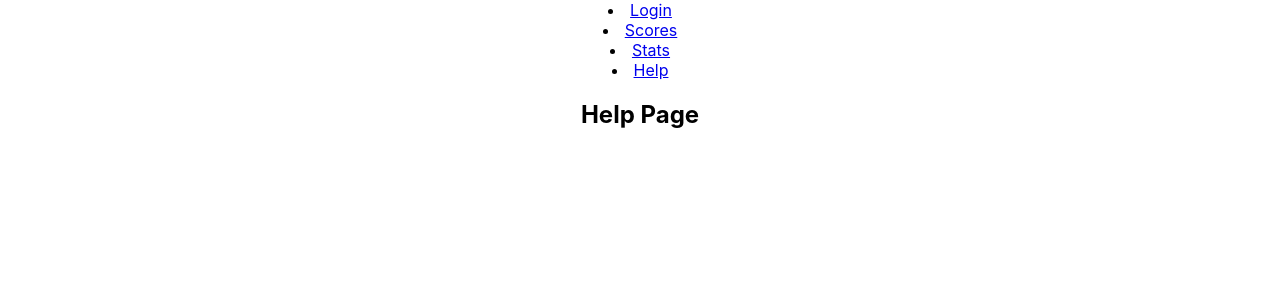
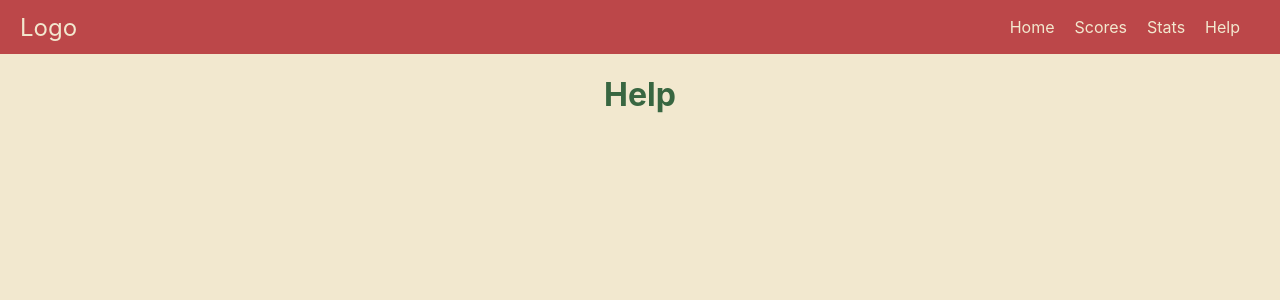
Before and after one commit to michislava/DartsSense, a React (Create React App) app in the folder frontend/: page /help in a window 1280 px wide. Shown: the top 300 px of the page. Built offline with nearby package versions, Linux system fonts and the light colour scheme.

Commit message:
extra color scheme

```diff
--- a/frontend/src/App.js
+++ b/frontend/src/App.js
@@ -1,9 +1,11 @@
 import './App.css';
 import React from 'react';
 import LoginForm from './Pages/Login';
+import Main from './Pages/Main';
 import Scores from './Pages/Scores';
 import Stats from './Pages/Stats';
 import Help from './Pages/Help';
+import Navbar from './Functions/Navbar';
 import { BrowserRouter as Router, Route, Routes, Link } from 'react-router-dom';
 
 
@@ -11,14 +13,14 @@ function App() {
   return (
     <Router>
       <div className="App">
-        <nav>
-            <li><Link to="/">Login</Link></li>
+        <Navbar>
+            <li><Link to="/">Main</Link></li>
             <li><Link to="/scores">Scores</Link></li>
             <li><Link to="/stats">Stats</Link></li>
             <li><Link to="/help">Help</Link></li>
-        </nav>
+        </Navbar>
         <Routes>
-        <Route path="/" element={<LoginForm />} />
+        <Route path="/" element={<Main />} />
         <Route path="/scores" element={<Scores />}/>
         <Route path="/stats" element={<Stats />} />
         <Route path="/help" element={<Help />} />
--- /dev/null
+++ b/frontend/src/Functions/Navbar.css
@@ -0,0 +1,36 @@
+.navbar {
+    display: flex;
+    justify-content: space-between;
+    align-items: center;
+    padding: 1px 20px;
+    background-color: #BC4749;
+    color: #F2E8CF;
+  }
+
+  .navbar-logo {
+    font-size: 24px;
+  }
+
+  .navbar-logo-link {
+    color: #F2E8CF;
+    text-decoration: none;
+  }
+
+  .navbar-nav {
+    display: flex;
+    list-style-type: none;
+  }
+
+  .nav-item {
+    margin-right: 20px;
+  }
+
+  .nav-link {
+    color: #F2E8CF;
+    text-decoration: none;
+    transition: all 0.3s ease;
+  }
+
+  .nav-link:hover {
+    color: #6A994E;
+  }
--- /dev/null
+++ b/frontend/src/Functions/Navbar.jsx
@@ -0,0 +1,31 @@
+import React from 'react';
+import { Link } from 'react-router-dom';
+import './Navbar.css';
+
+function Navbar() {
+  return (
+    <nav className="navbar">
+      <div className="navbar-logo">
+        <Link to="/" className="navbar-logo-link">
+          Logo
+        </Link>
+      </div>
+      <ul className="navbar-nav">
+        <li className="nav-item">
+          <Link to="/" className="nav-link">Home</Link>
+        </li>
+        <li className="nav-item">
+          <Link to="/scores" className="nav-link">Scores</Link>
+        </li>
+        <li className="nav-item">
+          <Link to="/stats" className="nav-link">Stats</Link>
+        </li>
+        <li className="nav-item">
+          <Link to="/help" className="nav-link">Help</Link>
+        </li>
+      </ul>
+    </nav>
+  );
+}
+
+export default Navbar;
--- a/frontend/src/Pages/Help.jsx
+++ b/frontend/src/Pages/Help.jsx
@@ -1,5 +1,10 @@
+import React from 'react';
+import './Style.css';
+
 function Help() {
-    return <h2>Help Page</h2>;
+    return <div className="help">
+            <h1>Help</h1>
+            </div>;
   }
 
 export default Help;
--- a/frontend/src/Pages/Main.jsx
+++ b/frontend/src/Pages/Main.jsx
@@ -1,8 +1,10 @@
 import React from 'react';
-import { link } from 'react-router-dom'
+import './Style.css';
 
-function Scores() {
-    return <h2>Scores Page</h2>;
+function Main() {
+    return <div className="main">
+            <h1>Main Page</h1>
+            </div>;
   }
 
-export default Scores;
+export default Main;
--- a/frontend/src/Pages/Scores.jsx
+++ b/frontend/src/Pages/Scores.jsx
@@ -1,8 +1,10 @@
 import React from 'react';
-import { link } from 'react-router-dom'
+import './Style.css';
 
 function Scores() {
-    return <h2>Scores Page</h2>;
+    return <div className="scores">
+            <h1>Scores</h1>
+            </div>;
   }
 
 export default Scores;
--- a/frontend/src/Pages/Stats.jsx
+++ b/frontend/src/Pages/Stats.jsx
@@ -1,12 +1,10 @@
+import React from 'react';
+import './Style.css';
+
 function Stats() {
-    <nav>
-        <h1 className="h1">Hello</h1>
-        <ul>
-            <link to={"./Dashboard"}>
-                <li>Dashboard</li>
-            </link>
-        </ul>
-    </nav>
-}
+    return <div className="stats">
+            <h1>Stats</h1>
+            </div>;
+  }
 
 export default Stats;
--- /dev/null
+++ b/frontend/src/Pages/Style.css
@@ -0,0 +1,15 @@
+.main {
+    color: #386641;
+}
+
+.scores {
+    color: #386641;
+}
+
+.stats {
+    color: #386641;
+}
+
+.help {
+    color: #386641;
+}
--- a/frontend/src/index.css
+++ b/frontend/src/index.css
@@ -5,6 +5,7 @@ body {
     sans-serif;
   -webkit-font-smoothing: antialiased;
   -moz-osx-font-smoothing: grayscale;
+  background-color: #F2E8CF;
 }
 
 code {
```
